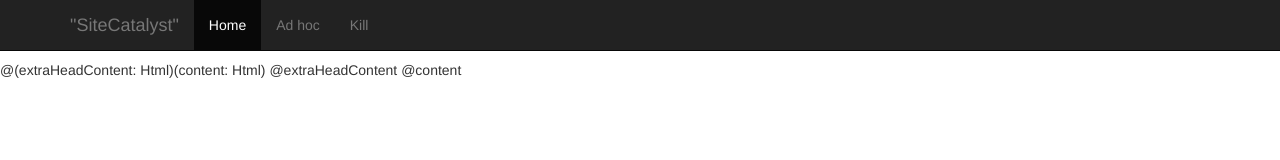
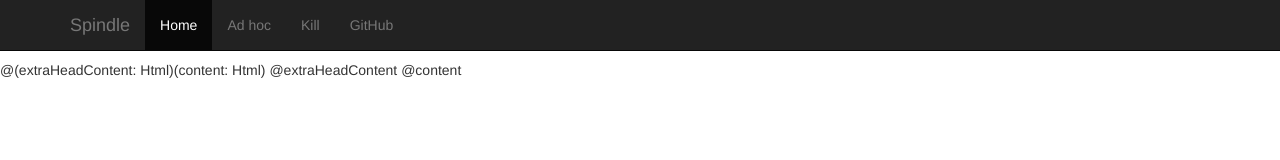
Before and after one commit to adobe-research/spindle, a plain HTML site: page src/main/twirl/base.scala.html in a window 1280 px wide. Drawn offline with nearby package versions, Linux system fonts and the light colour scheme; files that its build step writes are made by us from their sources; files whose address does not match are found by name.

Commit message:
Change template name to 'Spindle'.

```diff
--- a/src/main/twirl/base.scala.html
+++ b/src/main/twirl/base.scala.html
@@ -20,7 +20,7 @@ limitations under the License.
 <html lang="en">
 <head>
   <meta charset="utf-8">
-  <title>"SiteCatalyst"</title>
+  <title>Spindle</title>
   <meta name="viewport" content="width=device-width, initial-scale=1.0">
   <meta name="description" content="">
   <meta name="author" content="">
@@ -50,13 +50,14 @@ body {
           <span class="icon-bar"></span>
           <span class="icon-bar"></span>
         </button>
-        <a class="navbar-brand" href="/">"SiteCatalyst"</a>
+        <a class="navbar-brand" href="/">Spindle</a>
       </div>
       <div class="collapse navbar-collapse">
         <ul class="nav navbar-nav">
           <li class="active"><a href="/">Home</a></li>
           <li><a href="/adhoc?start_ymd=2014-01-01&finish_ymd=2014-01-07">Ad hoc</a></li>
           <li><a href="/kill">Kill</a></li>
+          <li><a href="http://github.com/adobe-research/spindle">GitHub</a></li>
         </ul>
       </div>
     </div>
```
